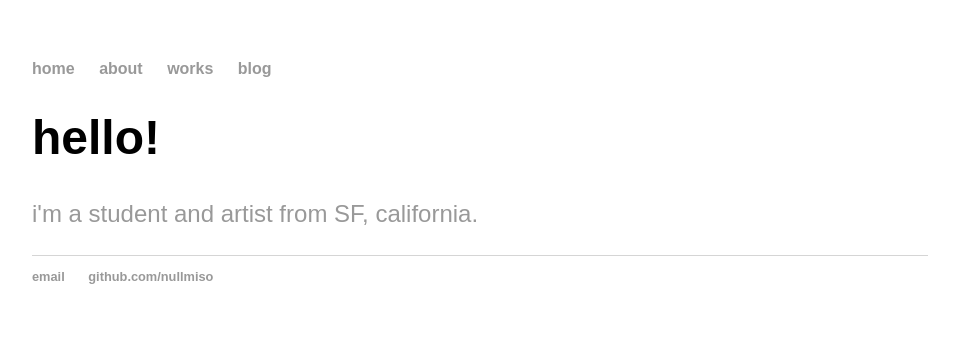
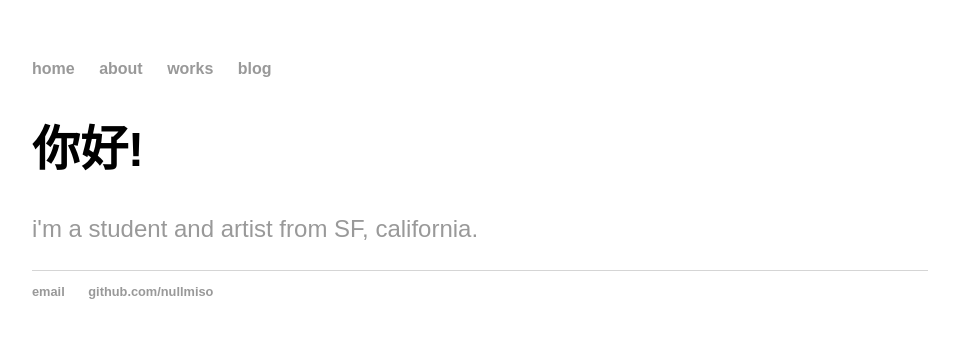
Before and after one commit to nullmiso/nullmiso.github.io, a Jekyll site: the page built from index.html, in a window 1280 px wide. Shown: the top 338 px of the page, without its empty margins (160-1119 px from the left). Built offline with Jekyll 4.4.1, drawn with Linux system fonts in a browser that asks for light colours.

Commit message:
Update index.html

```diff
--- a/index.html
+++ b/index.html
@@ -3,6 +3,6 @@ layout: default
 title: nullmiso
 ---
 <div class="blurb">
-	<h1>hello!</h1>
+	<h1>你好!</h1>
 	<p><a href="/about">i'm a student and artist from SF, california.</a></p>
 </div><!-- /.blurb -->
```
